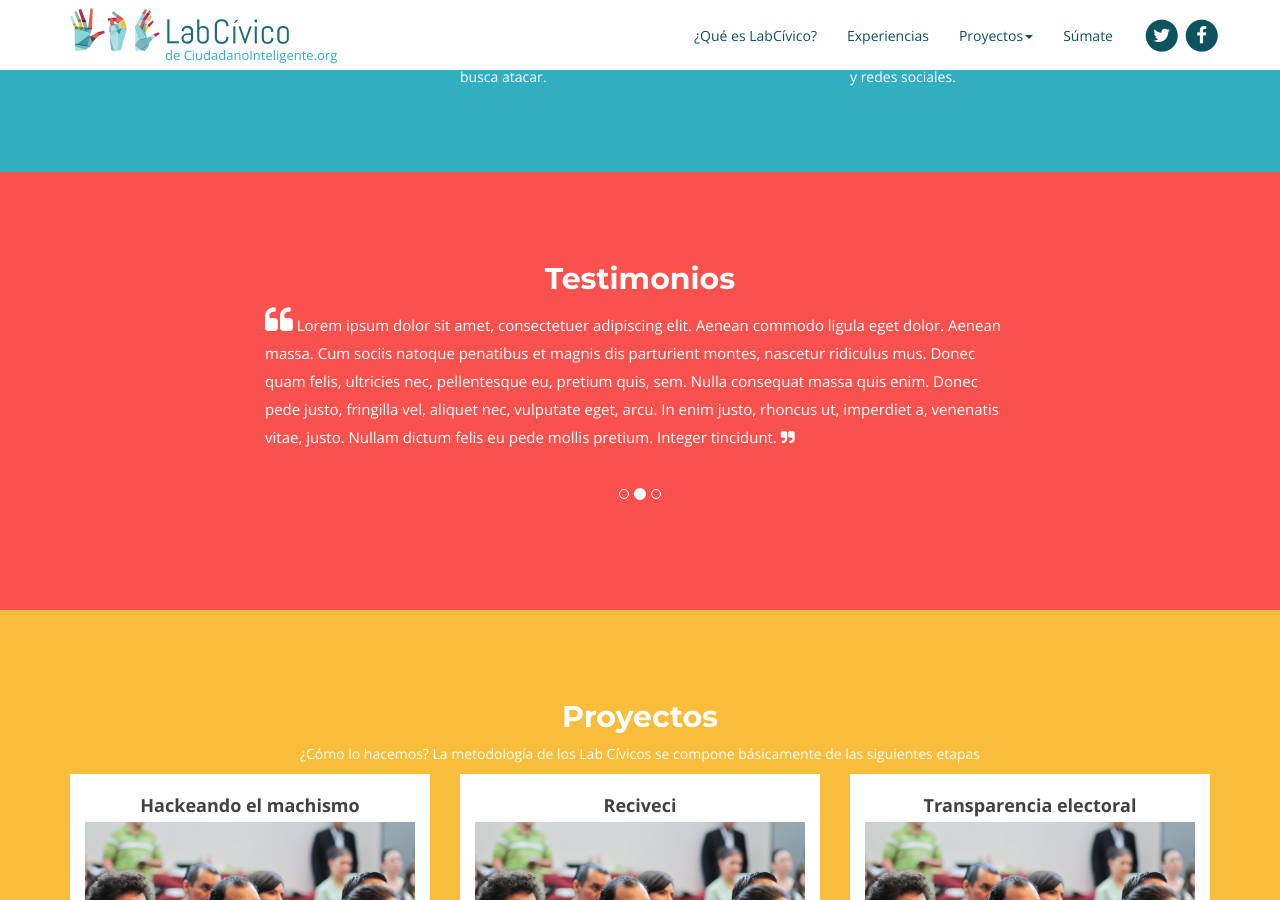
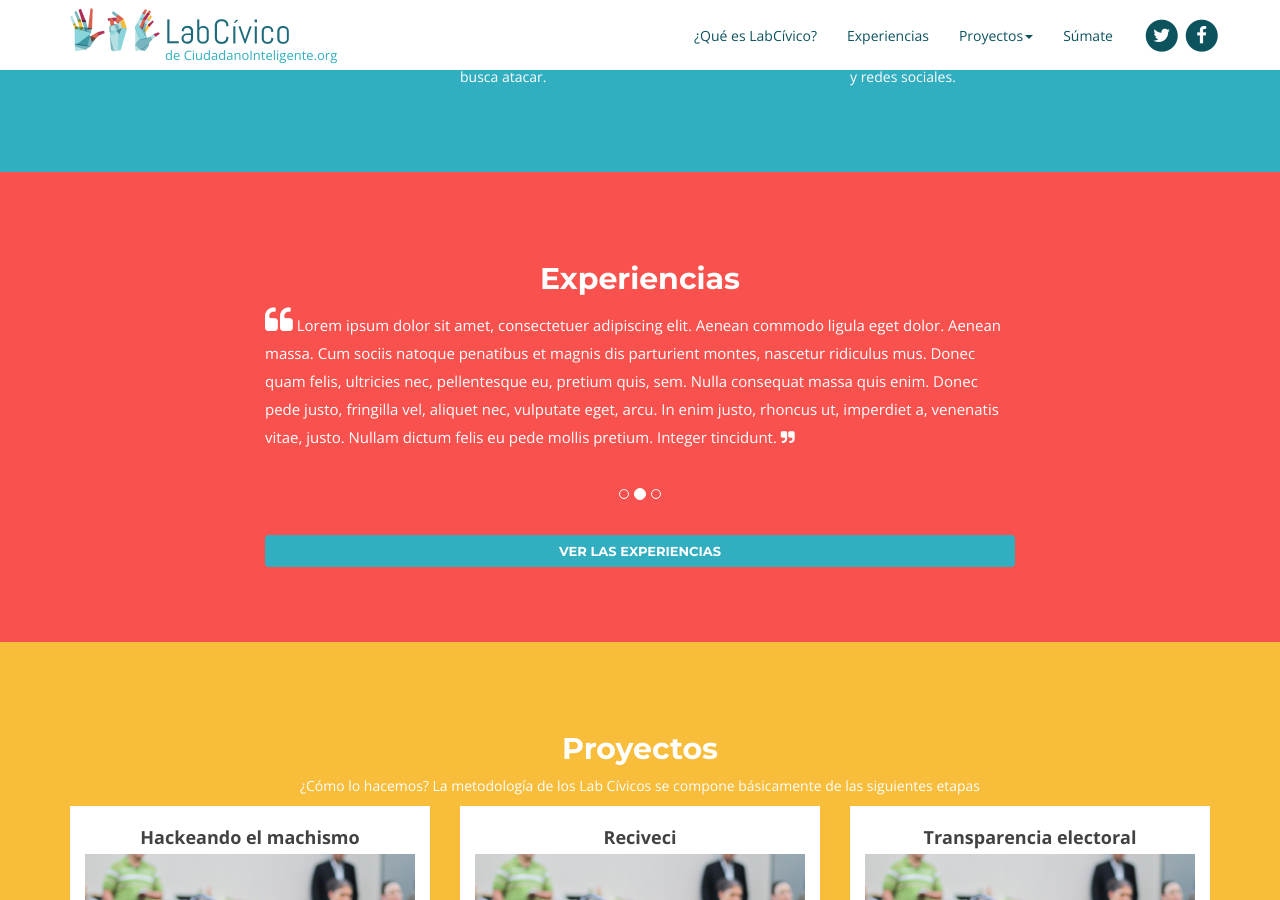
Before and after one commit to ciudadanointeligente/br.labcivico.org.github.io, a Jekyll site: the page built from index.html, in a window 1280 px wide and 900 px high, scrolled down 1066 px. Built offline with Jekyll 4.4.1, drawn with Linux system fonts in a browser that asks for light colours; nearby versions of some CDN libraries.

Commit message:
Add experiencia button in home

```diff
--- a/_includes/testimonial.html
+++ b/_includes/testimonial.html
@@ -1,6 +1,6 @@
 <section class="container-red">
 	<div class="container">
-	  <h2 class="text-center">Testimonios</h2>
+	  <h2 class="text-center">Experiencias</h2>
 	  <div class="row">
 	  	<div class="col-md-2"></div>
 	    <div class="col-md-8">
@@ -53,6 +53,7 @@ Lorem ipsum dolor sit amet, consectetuer adipiscing elit. Aenean commodo ligula
 			    <span class="sr-only">Next</span>
 			  </a>-->
 			</div>
+			<a class="btn btn-info center-block" href="../experiencias.html" role="button"><span>Ver las experiencias</span></a>
 	    </div>
 	   	<div class="col-md-2"></div>
 	  </div>
```
